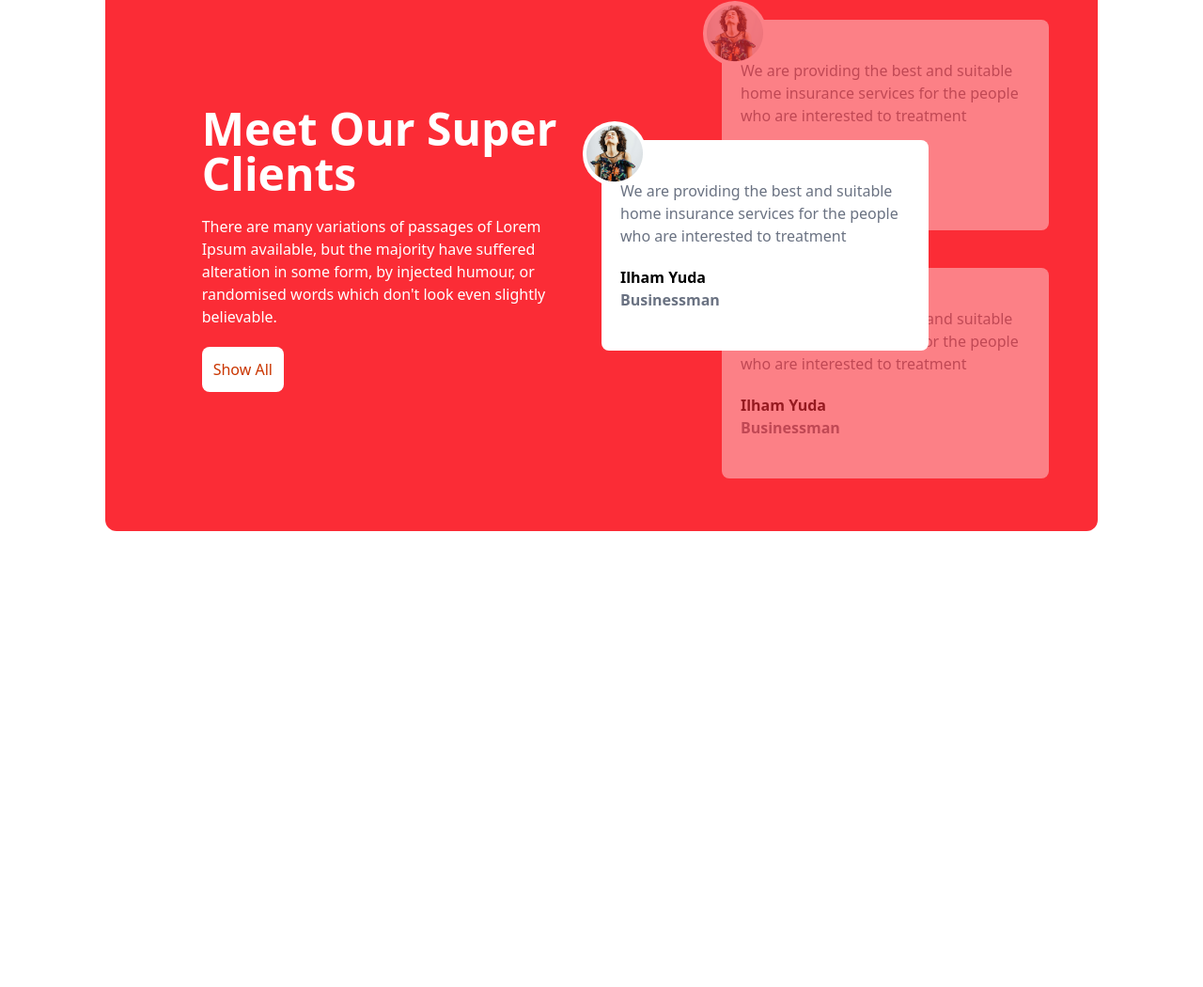
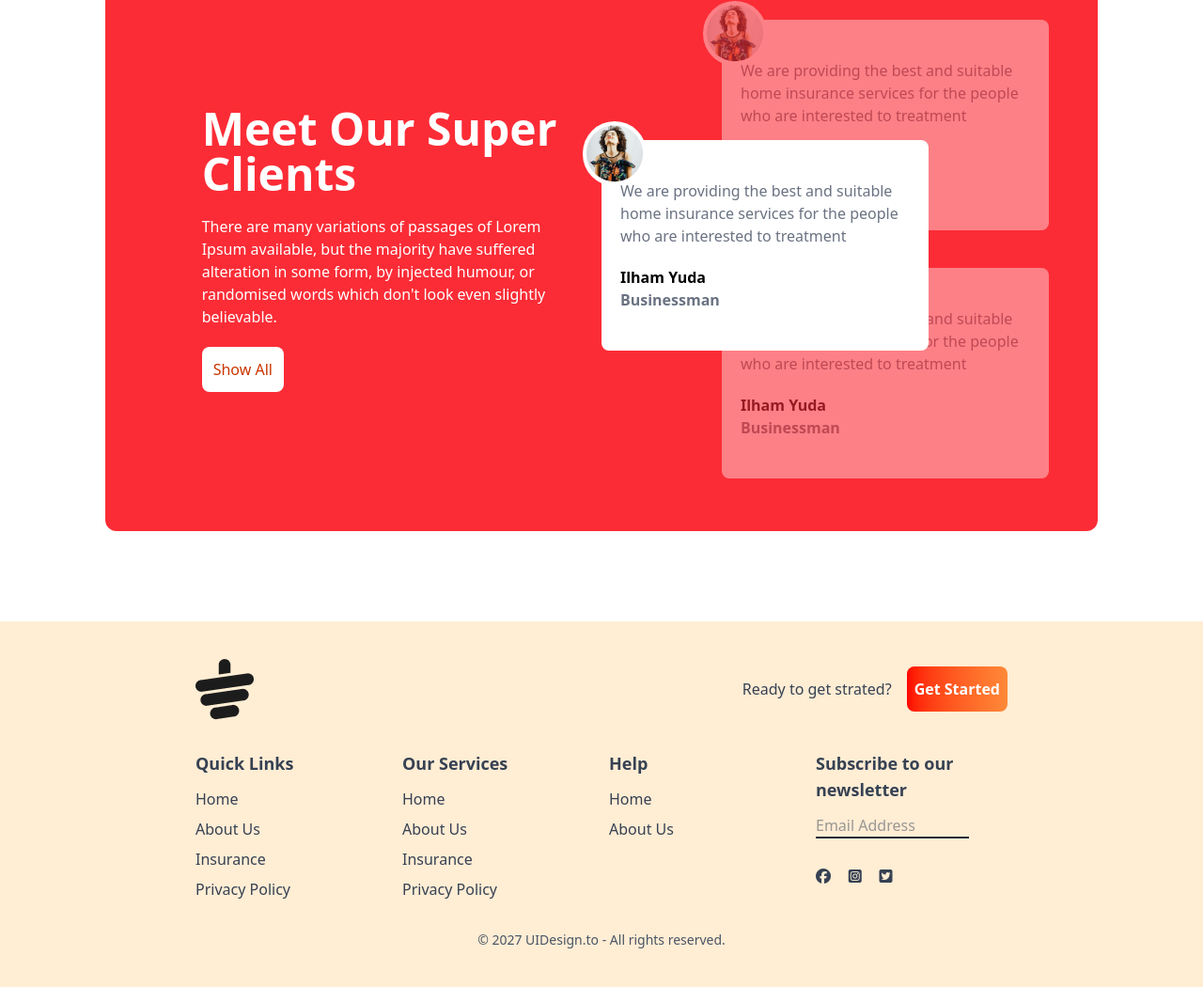
Before and after one commit to khaled8787/tea-house, a plain HTML site: page index.html in a window 1280 px wide. Shown: the part 1923-2973 px from the top of the page at 94% size. Before the commit the page ends 2584 px from the top, so only its background shows below. Drawn offline with nearby package versions, Linux system fonts and the light colour scheme.

Commit message:
website created

```diff
--- a/index.html
+++ b/index.html
@@ -161,6 +161,92 @@
              </div>
          </div>
         </section>
+
+
+
+
+
     </main>
+    <footer class="bg-orange-100 text-gray-700 py-10 px-4 md:px-16">
+      <div class="w-9/12 mx-auto">
+         <div class="mb-8 flex justify-between">
+           <img src="images/cup.png" alt="">
+           <div class="flex items-center gap-4">
+             <h4>Ready to get strated?</h4>
+             <button class="bg-gradient-to-r from-[#FF0000] to-[#FF8938]  px-2 py-3 rounded-lg text-white font-bold
+             ">Get Started</button>
+           </div>
+         </div>
+
+         <div class="grid grid col-span-1 md:grid-cols-2 lg:grid-cols-4 gap-4">
+            <div>
+               <h3 class="font-semibold text-lg mb-3">Quick Links</h3>
+               <ul class="space-y-2">
+                  <li>
+                     <a class="hover:text-orange-600" href="">Home</a>
+                  </li>
+                  <li>
+                     <a class="hover:text-orange-600" href="">About Us</a>
+                  </li>
+                  <li>
+                     <a class="hover:text-orange-600" href="">Insurance</a>
+                  </li>
+                  <li>
+                     <a class="hover:text-orange-600" href="">Privacy Policy</a>
+                  </li>
+               </ul>
+            </div>
+            <div>
+               <h3 class="font-semibold text-lg mb-3">Our Services</h3>
+               <ul class="space-y-2">
+                  <li>
+                     <a class="hover:text-orange-600" href="">Home</a>
+                  </li>
+                  <li>
+                     <a class="hover:text-orange-600" href="">About Us</a>
+                  </li>
+                  <li>
+                     <a class="hover:text-orange-600" href="">Insurance</a>
+                  </li>
+                  <li>
+                     <a class="hover:text-orange-600" href="">Privacy Policy</a>
+                  </li>
+               </ul>
+            </div>
+
+            <div>
+               <h3 class="font-semibold text-lg mb-3">Help</h3>
+               <ul class="space-y-2">
+                  <li>
+                     <a class="hover:text-orange-600" href="">Home</a>
+                  </li>
+                  <li>
+                     <a class="hover:text-orange-600" href="">About Us</a>
+                  </li>
+
+               </ul>
+            </div>
+
+
+            <div>
+               <h3 class="font-semibold text-lg mb-3">Subscribe to our newsletter</h3>
+               <div class="flex flex-col space-y-2">
+                  <div>
+                     <input class="border-b-2 border-gray-800 w-4/5" placeholder="Email Address" type="text">
+                     <div class="flex justify-between w-2/5 mb-2 mt-8">
+                        <i class="fa-brands fa-facebook"></i>
+                        <i class="fa-brands fa-square-instagram"></i>
+                        <i class="fa-brands fa-square-twitter"></i>
+                     </div>
+                  </div>
+
+               </div>
+            </div>
+         </div>
+         <div class="text-center pt-4 mt-4">
+            <p class="text-sm text-gray-600">© 2027 UIDesign.to - All rights reserved.</p>
+         </div>
+      </div>
+    </footer>
 </body>
 </html>
```
